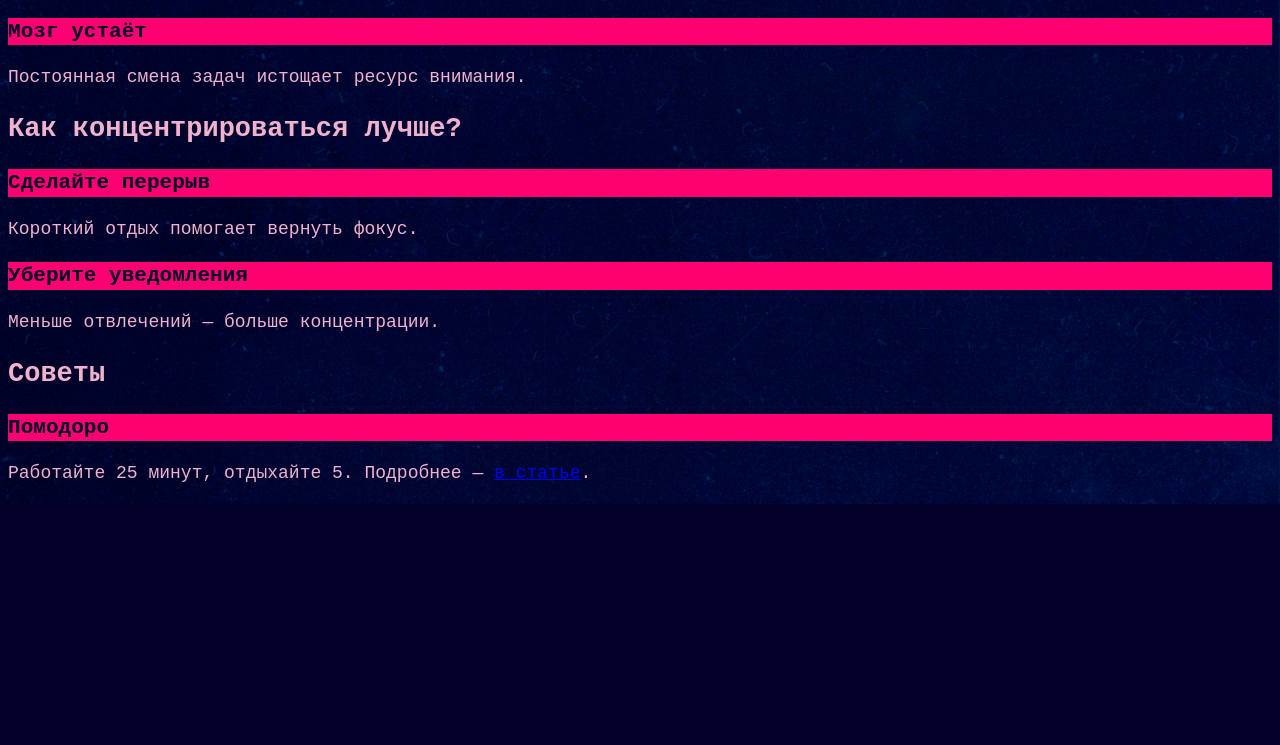
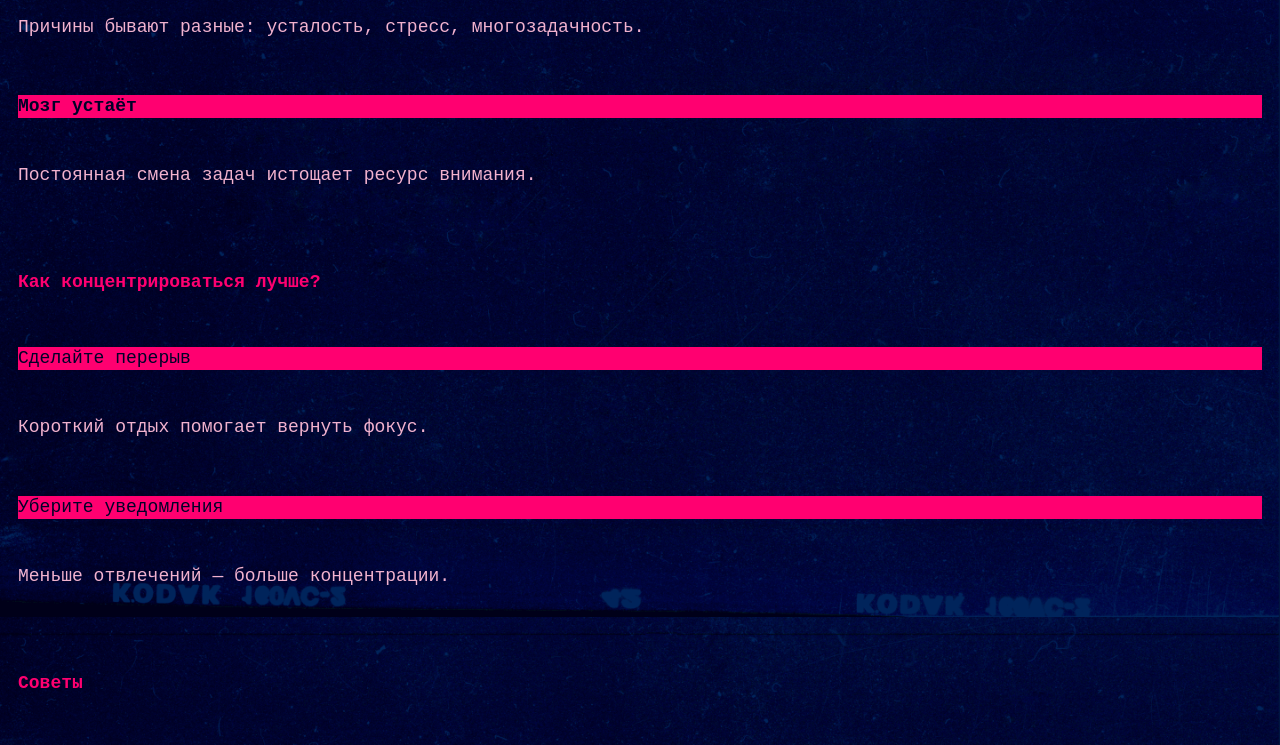
Before and after one commit to alexander-322/slozhno-sosredotochitsya-ad, a plain HTML site: page index.html in a window 1280 px wide. Shown: the part 983-1728 px from the top of the page. Before the commit the page ends 1487 px from the top, so only its background shows below. Drawn offline with Linux system fonts and the light colour scheme; files whose address does not match are found by name.

Commit message:
стили секций, карточек и ссылок

```diff
--- a/styles/style.css
+++ b/styles/style.css
@@ -129,3 +129,57 @@
     box-shadow: 0 0 4px 2px var(--accent-color);
     transform: translateY(-50%);
 }
+
+.main {
+    padding: var(--padding-main);
+    display: grid;
+    gap: 50px;
+}
+
+.section {
+    display: grid;
+    gap: var(--gap-main);
+}
+
+.section__title {
+    color: var(--button-color);
+    font-size: inherit;
+    line-height: inherit;
+}
+
+.section__content {
+    display: grid;
+    gap: var(--gap-main);
+}
+
+.card {
+    display: grid;
+    gap: 10px;
+}
+
+.card__title {
+    font-size: inherit;
+    line-height: inherit;
+}
+
+.card__title_regular {
+    font-weight: 400;
+}
+
+.card__text {
+    color: var(--text-color);
+}
+
+.card__link {
+    text-decoration: none;
+    text-shadow: 2px 2px 0 var(--accent-color);
+}
+
+.card__link:hover {
+    border-block-end: 1px solid currentColor;
+}
+
+.card__link:focus-visible {
+    outline: none;
+    border: 1px solid currentColor;
+}
```
